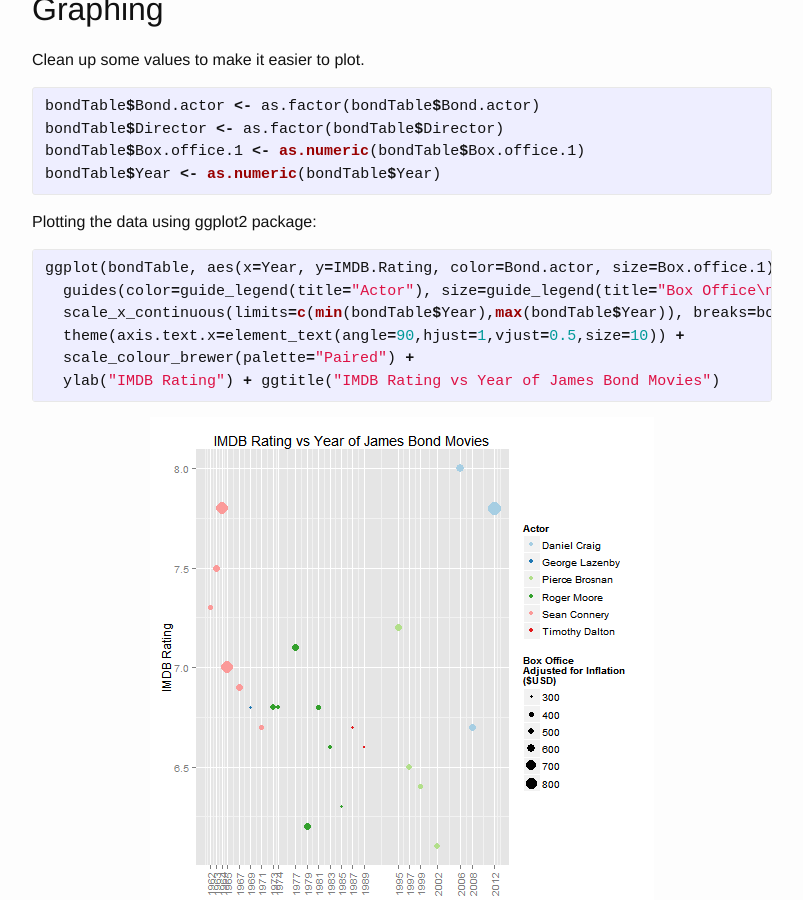
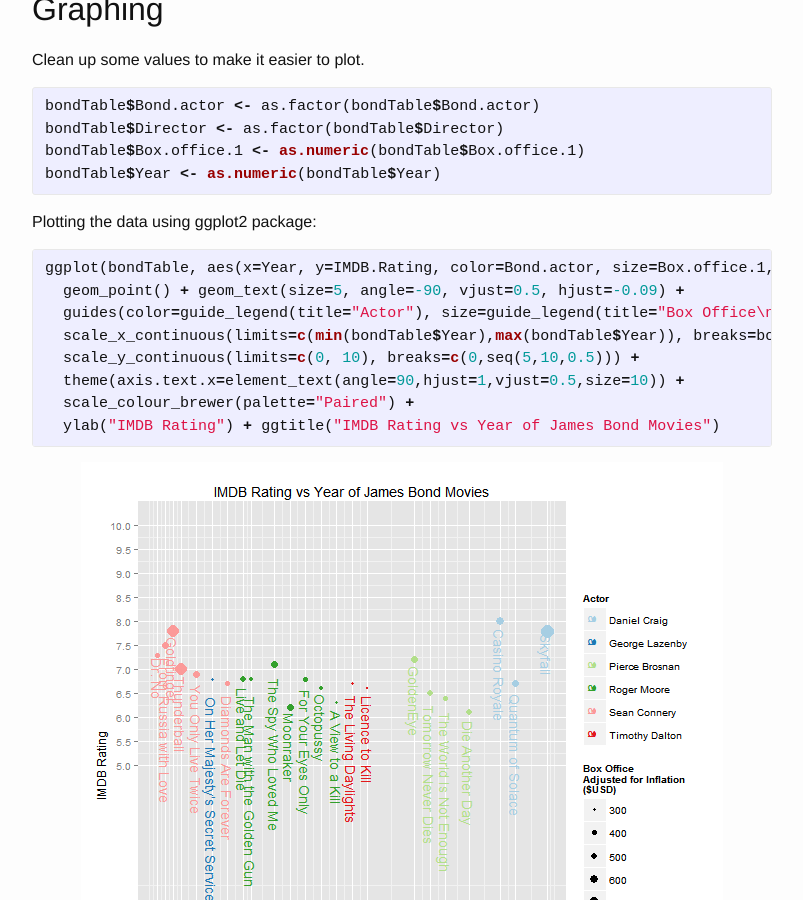
Before and after one commit to awcull/awcull.github.io, a Jekyll site: the page built from _posts/2015-09-05-Bond-Movies.md, in a window 1280 px wide and 900 px high, scrolled down 6927 px. Shown: the whole window, without its empty margins (238-1041 px from the left). Built offline with Jekyll 4.4.1, drawn with Linux system fonts in a browser that asks for light colours.

Commit message:
Fixed formatting issues

```diff
--- a/_posts/2015-09-05-Bond-Movies.md
+++ b/_posts/2015-09-05-Bond-Movies.md
@@ -278,9 +278,11 @@ Plotting the data using ggplot2 package:
 
 
 {% highlight r %}
-ggplot(bondTable, aes(x=Year, y=IMDB.Rating, color=Bond.actor, size=Box.office.1)) + geom_point() +
+ggplot(bondTable, aes(x=Year, y=IMDB.Rating, color=Bond.actor, size=Box.office.1, label=Title)) +
+  geom_point() + geom_text(size=5, angle=-90, vjust=0.5, hjust=-0.09) +
   guides(color=guide_legend(title="Actor"), size=guide_legend(title="Box Office\nAdjusted for Inflation\n($USD)")) +
   scale_x_continuous(limits=c(min(bondTable$Year),max(bondTable$Year)), breaks=bondTable$Year) +
+  scale_y_continuous(limits=c(0, 10), breaks=c(0,seq(5,10,0.5))) +
   theme(axis.text.x=element_text(angle=90,hjust=1,vjust=0.5,size=10)) +
   scale_colour_brewer(palette="Paired") +
   ylab("IMDB Rating") + ggtitle("IMDB Rating vs Year of James Bond Movies")
```
Also changed, not shown: assets/2015-09-05-Bond-Movies/plot-1-old.png (added), assets/2015-09-05-Bond-Movies/plot-1.png.
